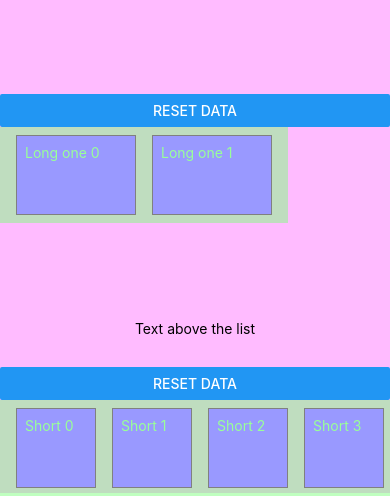
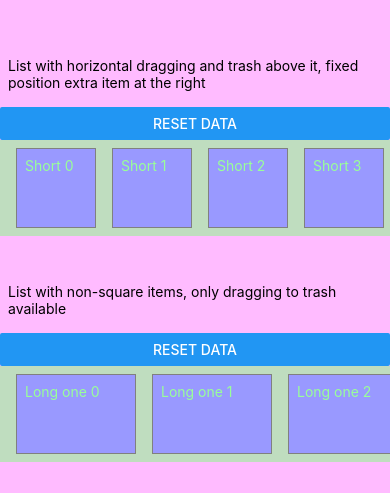
Before and after one commit to karhatsu/react-native-drag-and-drop-app, a React Native app: screen / in a window 390 px wide. Shown: the part 351-847 px from the top of the page. Built offline with nearby package versions, Linux system fonts and the light colour scheme.

Commit message:
Add explanation texts, change the order of the lists

```diff
--- a/App.js
+++ b/App.js
@@ -11,8 +11,10 @@ const s = StyleSheet.create({
     alignItems: 'center',
     justifyContent: 'flex-end',
   },
-  text: {
-    marginTop: 100,
+  title: {
+    fontSize: 14,
+    marginTop: 16,
+    marginHorizontal: 8,
   },
 })
 
@@ -20,15 +22,7 @@ export default class App extends React.Component {
   render() {
     return (
       <View style={s.container}>
-        <List
-          canDeleteLast={true}
-          extraItem={false}
-          itemsCount={2}
-          itemText="Long one"
-          itemWidth={cellHeight * 1.5}
-          reorderEnabled={false}
-        />
-        <Text style={s.text}>Text above the list</Text>
+        <Text style={s.title}>List with horizontal dragging and trash above it, fixed position extra item at the right</Text>
         <List
           canDeleteLast={false}
           extraItem={true}
@@ -37,6 +31,15 @@ export default class App extends React.Component {
           itemWidth={cellHeight}
           reorderEnabled={true}
         />
+        <Text style={s.title}>List with non-square items, only dragging to trash available</Text>
+        <List
+          canDeleteLast={true}
+          extraItem={false}
+          itemsCount={8}
+          itemText="Long one"
+          itemWidth={cellHeight * 1.5}
+          reorderEnabled={false}
+        />
       </View>
     )
   }
--- a/List.js
+++ b/List.js
@@ -10,7 +10,8 @@ const s = StyleSheet.create({
   root: {
     height: cellHeight + 2 * cellMargin,
     width: '100%',
-    marginVertical: 30,
+    marginTop: 16,
+    marginBottom: 64,
   },
   list: {
     backgroundColor: 'rgba(128,255,128,0.5)',
```
